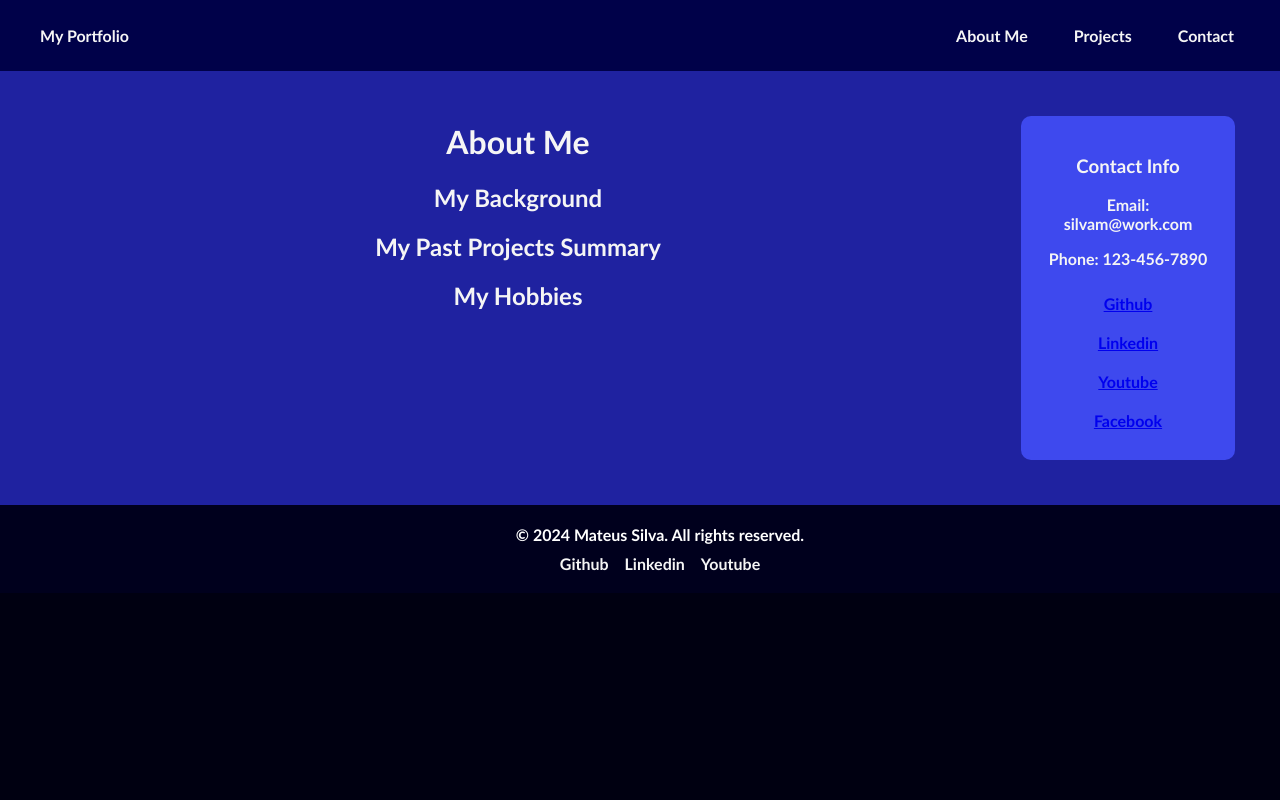
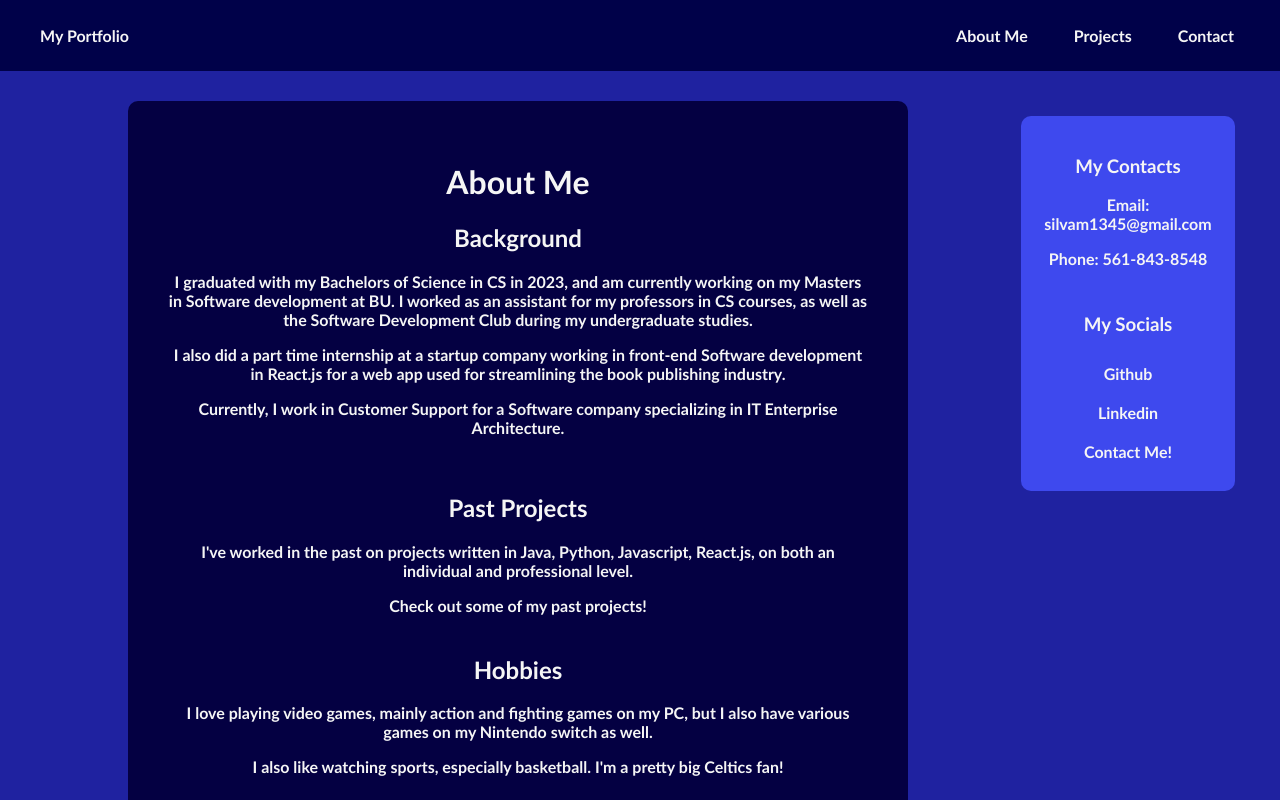
Before and after one commit to Silvam1345/portfolio-app, a React (Create React App) app: page /about in a window 1280 px wide. Shown: the top 800 px of the page. Built offline with nearby package versions, Linux system fonts and the light colour scheme; no server answers.

Commit message:
Stylize Various Pages

```diff
--- a/src/App.js
+++ b/src/App.js
@@ -51,6 +51,8 @@ class App extends React.Component {
    * Checks if the contactList state has been updated, then
    * uses fetch API to get the JSON file, and posts a new version
    * of the file with the added contact info
+   *
+   * https://blog.logrocket.com/why-react-doesnt-update-state-immediately/
    */
   postUpdatedContactList = async () => {
     if (!this.state.canPost) return;
--- a/src/components/About.js
+++ b/src/components/About.js
@@ -1,16 +1,41 @@
 import { Link } from 'react-router-dom';
 export default function About() {
     return (
-        <div>
+        <div className='about-container'>
             <h1>About Me</h1>
             <div className='background-content'>
-                <h2>My Background</h2>
+                <h2>Background</h2>
+                <p>I graduated with my Bachelors of Science in CS in 2023,
+                    and am currently working on my Masters in Software development
+                    at BU. I worked as an assistant for my professors in CS courses,
+                    as well as the Software Development Club during my undergraduate studies.
+                </p>
+                <p>
+                    I also did a part time internship at a startup company working in front-end Software
+                    development in React.js for a web app used for streamlining the book publishing industry.
+                </p>
+                <p>
+                    Currently, I work in Customer Support for a Software company specializing
+                    in IT Enterprise Architecture.
+                </p>
+
             </div>
             <div className='work-history-content'>
-                <h2>My Past Projects Summary</h2>
+                <h2>Past Projects</h2>
+                <p>I've worked in the past on projects written in Java, Python, Javascript,
+                    React.js, on both an individual and professional level.
+                    </p>
+                    <Link className='projects-link' to="/projects">Check out some of my past projects!</Link>
             </div>
             <div className='hobbies-content'>
-                <h2>My Hobbies</h2>
+                <h2>Hobbies</h2>
+                <p>I love playing video games, mainly action and fighting games on my PC,
+                    but I also have various games on my Nintendo switch as well.</p>
+                <div>
+                    <p>I also like watching sports, especially basketball.
+                        I'm a pretty big Celtics fan! </p>
+                    <img className="about-image" src='./images/IMG_0564.jpg' alt='me-at-celtics-game'></img>
+                </div>
             </div>
         </div>
     )
--- a/src/components/Contact.js
+++ b/src/components/Contact.js
@@ -27,11 +27,33 @@ export default function Contact( {addContact} ) {
         setContactData(prevState => ({...prevState, [name]: value}))
     };
 
+    const isValidEmail = (email) => {
+        return /[@]/.test(email);
+    }
+
+    const isValidPhoneNumber = (phoneNumber) => {
+        const phoneRegex = /^(\+1[-.\s]?)?(\(?\d{3}\)?[-.\s]?)?\d{3}[-.\s]?\d{4}$/;
+
+        return phoneRegex.test(phoneNumber);
+    }
+
     const validate = () => {
         const newErrors = {};
 
+        //first name field
+        if (!contactData.first_name.trim()) newErrors.first_name = "⚠️First name is required";
+
         //name field
-        if (!contactData.first_name.trim()) newErrors.first_name = "First name is required";
+        if (!contactData.last_name.trim()) newErrors.last_name = "⚠️Last name is required";
+
+        if (!isValidEmail(contactData.email.trim())) newErrors.email = "⚠️Invalid email address. Must contain the @ symbol.";
+
+        if (!contactData.company.trim()) newErrors.company = "⚠️Company name is required";
+
+       //phone field
+        if (!isValidPhoneNumber(contactData.phone.trim())) newErrors.phone = "⚠️Invalid phone number. Must be US-format";
+
+
 
         // set errors
         setErrors(newErrors);
@@ -66,12 +88,17 @@ export default function Contact( {addContact} ) {
 
     return (
         <div className='contact-container'>
-            <h1>Add your Contact Info</h1>
+            <h1>Add Contact Info</h1>
+            <h3>If you would like to chat or discuss any job opportunities,
+                feel free to send your contact information!
+            </h3>
             {success ? <h2>Contact added Successfully! Redirecting...</h2>
                 :
+
                  <form onSubmit={handleSubmit}>
                  <div>
                      <label>First Name</label>
+                     <br />
                      <input
                          type="text"
                          name="first_name"
@@ -82,21 +109,25 @@ export default function Contact( {addContact} ) {
                  </div>
                  <div>
                      <label>Last Name</label>
+                     <br />
                      <input
                          type="text"
                          name="last_name"
                          value={contactData.last_name}
                          onChange={handleChange}
                      />
+                     {errors.last_name && <p style={{color:'red'}}>{errors.last_name}</p>}
                  </div>
                  <div>
                      <label>Email</label>
+                     <br />
                      <input
                          type="text"
                          name="email"
                          value={contactData.email}
                          onChange={handleChange}
                      />
+                     {errors.email && <p style={{color:'red'}}>{errors.email}</p>}
                  </div>
                  <div>
                      <label>Company</label>
@@ -107,6 +138,7 @@ export default function Contact( {addContact} ) {
                          value={contactData.company}
                          onChange={handleChange}
                      />
+                     {errors.company && <p style={{color:'red'}}>{errors.company}</p>}
                  </div>
                  <div>
                      <label>Phone Number</label>
@@ -117,6 +149,7 @@ export default function Contact( {addContact} ) {
                          value={contactData.phone}
                          onChange={handleChange}
                      />
+                     {errors.phone && <p style={{color:'red'}}>{errors.phone}</p>}
                  </div>
                  <div>
                      <label>Availability</label>
@@ -139,8 +172,8 @@ export default function Contact( {addContact} ) {
                      />
                  </div>
 
-                 <button type="submit" style={{ marginTop: '10px'}}>
-                     Send Contact Info
+                 <button className="send-contact-button" type="submit">
+                     Send
                  </button>
              </form>
             }
--- a/src/components/Footer.js
+++ b/src/components/Footer.js
@@ -4,9 +4,8 @@ export default function Footer() {
         <footer className="footer-container">
             <div className="footer-copyright">© 2024 Mateus Silva. All rights reserved.</div>
             <div className="footer-links">
-                <Link to="https://example.com">Github</Link>
-                <Link to="https://example.com">Linkedin</Link>
-                <Link to="https://example.com">Youtube</Link>
+                <Link to="https://github.com/Silvam1345/portfolio-app">Project Github</Link>
+                <Link to="https://www.linkedin.com/in/mateus-silva-183a461bb/">Linkedin</Link>
             </div>
         </footer>
     )
--- a/src/components/Home.js
+++ b/src/components/Home.js
@@ -1,10 +1,12 @@
 import { Link } from 'react-router-dom';
 export default function Home(props) {
     return (
-        <div>
+        <div className='home-container'>
             <h1>Welcome to my Portfolio!</h1>
             <div className='intro-content'>
-                <p>This is a web application that highlights my past projects and marks my goal of working in software development.</p>
+                <p>This is a web app that highlights my past
+                    projects and helps you to learn more about me and
+                    my career goals.</p>
             </div>
         </div>
     )
--- a/src/components/ProjectDetail.js
+++ b/src/components/ProjectDetail.js
@@ -32,6 +32,7 @@ export default function ProjectList({ projectList }) {
                 <h1 className='project-name'>{projectData.display_name} </h1>
                 <div className='project-details'>
                     <img src={'../images/'+projectData.image} alt="project-image" className='project-image'></img>
+                    <div>{projectData.date_start+" to "+projectData.date_end}</div>
                     <p>{projectData.description}</p>
                     <Link className="github-link" to={projectData.link}>Github Code</Link>
                     <div className='project-button'>
--- a/src/components/ProjectList.js
+++ b/src/components/ProjectList.js
@@ -2,7 +2,7 @@ import Project from './Project'
 import React from 'react';
 export default function ProjectList(props) {
     return (
-        <div className="project-container">
+        <div className="projects-container">
             <h1 className='project-title'>Past Projects</h1>
             <div className='project-list'>
                 {props.projectList.map(project => (
--- a/src/components/Sidebar.js
+++ b/src/components/Sidebar.js
@@ -2,16 +2,16 @@ import { Link } from 'react-router-dom';
 export default function Sidebar() {
     return (
         <aside className="contact-info">
-                <h3>Contact Info</h3>
+                <h3>My Contacts</h3>
                 <div className="personal-contacts">
-                    <p>Email: silvam@work.com</p>
-                    <p>Phone: 123-456-7890</p>
+                    <p>Email: silvam1345@gmail.com</p>
+                    <p>Phone: 561-843-8548</p>
                 </div>
+                <h3>My Socials</h3>
                 <div className="contact-info-links">
-                    <a href="https://example.com">Github</a>
-                    <a href="https://example.com">Linkedin</a>
-                    <a href="https://example.com">Youtube</a>
-                    <a href="https://example.com">Facebook</a>
+                    <a href="https://github.com/Silvam1345">Github</a>
+                    <a href="https://www.linkedin.com/in/mateus-silva-183a461bb/">Linkedin</a>
+                    <Link to="/contact">Contact Me!</Link>
                 </div>
         </aside>
     )
--- a/src/portfolio.css
+++ b/src/portfolio.css
@@ -34,7 +34,7 @@
 .body-content {
     display: grid;
     grid-template-columns: 4fr 1fr;
-    grid-template-rows: auto 1fr auto;
+    grid-template-rows: 1fr auto;
     padding: 30px;
 }
 
@@ -52,13 +52,12 @@
     border-radius: 10px;
     margin-bottom: 2em;
     box-shadow: 2px 2px 2px 1px rgba(47, 47, 48, 0.2);
-    height: fit-content;
-    transition: margin 0.2s ease-in-out;
+
 }
 
 .project-element:hover {
     background-color: #3543ff;
-    margin-top: -10px;
+
 }
 
 .project-element:active {
@@ -93,10 +92,24 @@
     padding: 10px;
 }
 
+.projects-container {
+    background-color: #040042;
+    border-radius: 10px;
+    padding: 40px;
+    margin: auto;
 
+}
+
+.project-container {
+    background-color: #040042;
+    border-radius: 10px;
+    padding: 40px;
+    margin: auto;
+    max-width: 600px;
+}
 
 .project-button, .github-link {
-    background-color: rgba(5, 13, 34, 0.986);
+    background-color: rgba(14, 33, 82, 0.986);
     border: 1px solid rgb(12, 11, 17);
     border-radius: 10px;
     box-shadow: 2px 2px 2px 1px rgba(47, 47, 48, 0.2);
@@ -138,6 +151,7 @@
     margin: 15px;
     border-radius: 10px;
     padding: 20px;
+    max-height: fit-content;
 
 }
 
@@ -151,14 +165,101 @@
 
 .contact-info-links > a {
     margin: 10px;
+    text-decoration: none;
+    color: whitesmoke;
+}
+
+.contact-info-links a:hover {
+    color: rgb(180, 182, 255);
 }
 
 .personal-contacts {
     text-align: center;
+    padding-bottom: 10px;
 }
 
 /* Contact Page CSS */
 
+.contact-container div {
+    margin-bottom: 20px;
+
+}
+
+
+
+.contact-container {
+    background-color: #040042;
+    border-radius: 10px;
+    padding: 40px;
+    margin: auto;
+    max-width: 600px;
+}
+
+.contact-container input {
+    padding: 10px;
+    margin-top: 10px;
+}
+
+.send-contact-button {
+    font-family: 'Trebuchet MS', 'Lucida Sans Unicode', 'Lucida Grande', 'Lucida Sans', Arial, sans-serif;
+    padding: 10px 20px;
+    background-color: #28295a;
+    color: whitesmoke;
+    font-weight: bolder;
+    cursor: pointer;
+    border-radius: 10px;
+    border: 1px solid rgb(12, 11, 17);
+    margin-top: 20px;
+    font-size: medium;
+
+}
+
+.send-contact-button:hover {
+    background-color: #474899;
+}
+
+.send-contact-button:active {
+    background-color: #14152c;
+    transform: scale(0.98);
+}
+
+/* About CSS */
+
+.about-container {
+    background-color: #040042;
+    border-radius: 10px;
+    padding: 40px;
+    max-width: 700px;
+    margin-inline: auto;
+}
+
+.about-container div {
+    padding-bottom: 20px;
+}
+
+.about-image {
+    height: 20em;
+    padding: 10px;
+}
+
+.projects-link {
+    margin: 10px;
+    text-decoration: none;
+    color: whitesmoke;
+}
+
+.projects-link:hover {
+    color: rgb(180, 182, 255);
+}
+
+/* Home CSS */
+.home-container {
+    background-color: #040042;
+    border-radius: 10px;
+    padding: 40px;
+    max-width: 600px;
+    margin-inline: auto;
+}
 
 /* Footer CSS */
 
@@ -188,3 +289,21 @@
 .footer-links > a:hover {
     color: rgb(180, 182, 255);
 }
+
+@media (max-width: 1200px) {
+    .project-list {
+        display: flex;
+        flex-direction: column;
+        gap: 20px;
+        align-items: center;
+    }
+}
+
+@media (max-width: 800px) {
+    .body-content {
+        display: grid;
+        grid-template-columns: 1fr;
+        grid-template-rows: 1fr;
+    }
+
+}
```
Also changed, not shown: public/models/projects.json (+9 -9 lines), src/models/projects.js (+9 -9 lines), public/images/IMG_0564.jpg (added).
